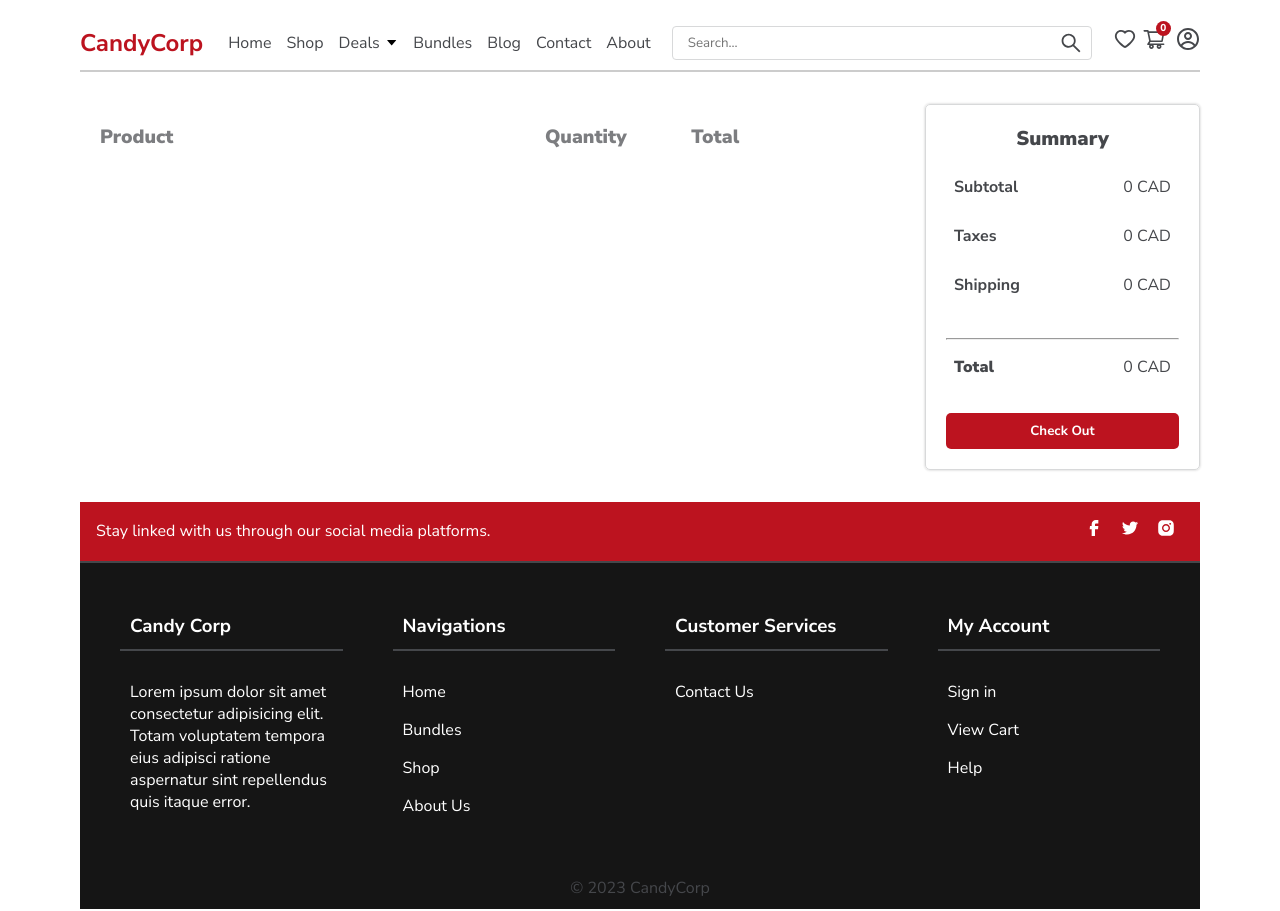
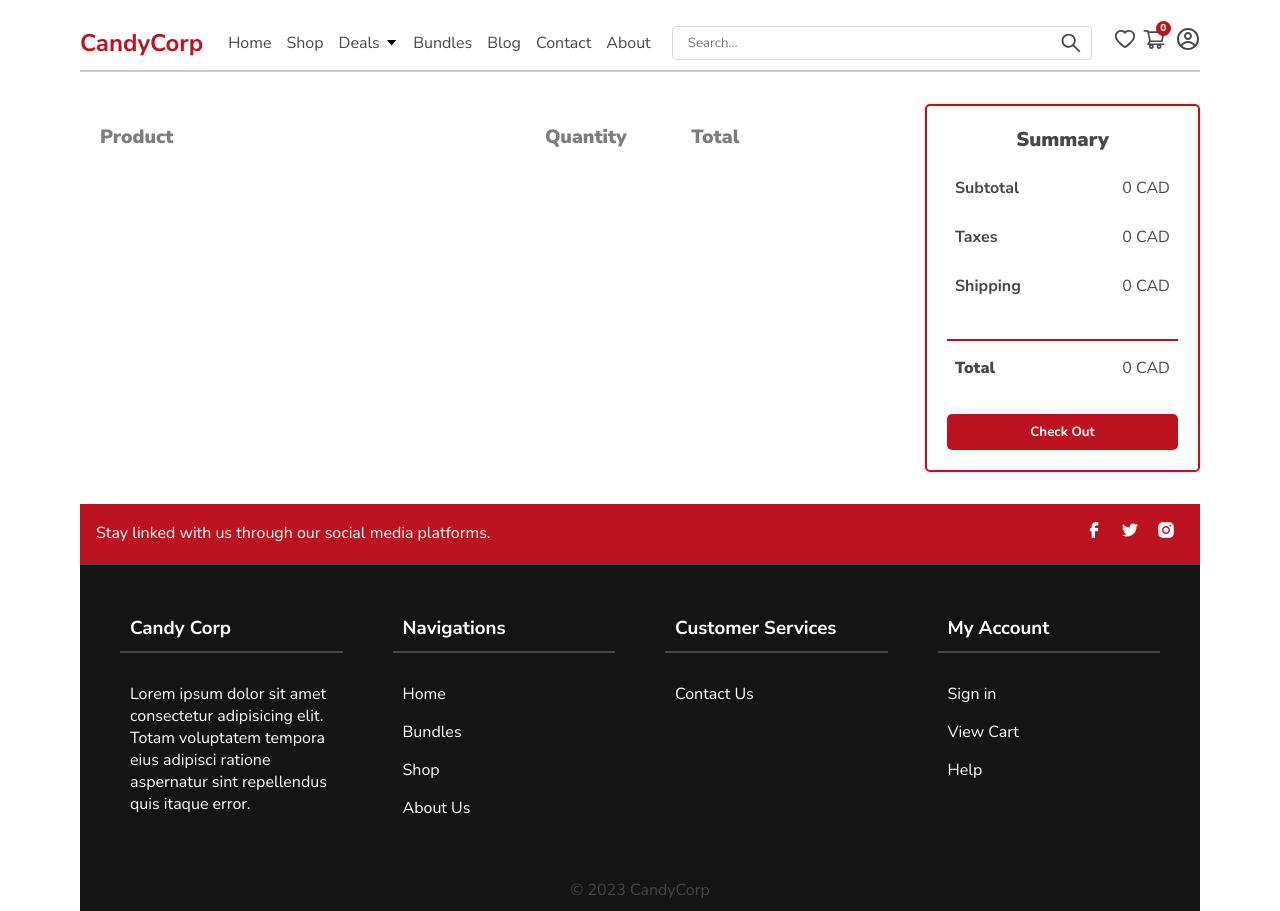
Before and after one commit to abdurrehman0206/CandyCorp-MERN, a React (Create React App) app in the folder frontend/: page /cart in a window 1280 px wide. Built offline with nearby package versions, Linux system fonts and the light colour scheme.

Commit message:
Fixed Cart SCSS

```diff
--- a/frontend/src/index.css
+++ b/frontend/src/index.css
@@ -2210,6 +2210,7 @@ body {
   width: 100%;
   box-shadow: 0 0 2px 1px rgba(0, 0, 0, 0.1);
   border: 1px solid #d8d9da;
+  border: 2px solid #bc131f;
   width: 100%;
   transition: 0.2s ease-in-out;
 }
@@ -2240,6 +2241,9 @@ body {
 .cart .cart-summary ul li:last-child {
   margin-top: 0.5rem;
   font-weight: 1000;
+}
+.cart .cart-summary ul hr {
+  border: 1px solid #bc131f;
 }
 .cart .cart-summary .checkout-btn {
   width: 100%;
--- a/frontend/src/pages/Cart/_Cart.scss
+++ b/frontend/src/pages/Cart/_Cart.scss
@@ -12,6 +12,7 @@
     width: 100%;
     box-shadow: $box-shadow;
     border: 1px solid $outline-border-color;
+    border: 2px solid $theme-accent1;
 
     width: 100%;
     h4 {
@@ -41,6 +42,9 @@
       li:last-child {
         margin-top: 0.5rem;
         font-weight: 1000;
+      }
+      hr {
+        border: 1px solid $theme-accent1;
       }
     }
     .checkout-btn {
```
Also changed, not shown: 1 other file (tests, documents, lock files or other folders).
